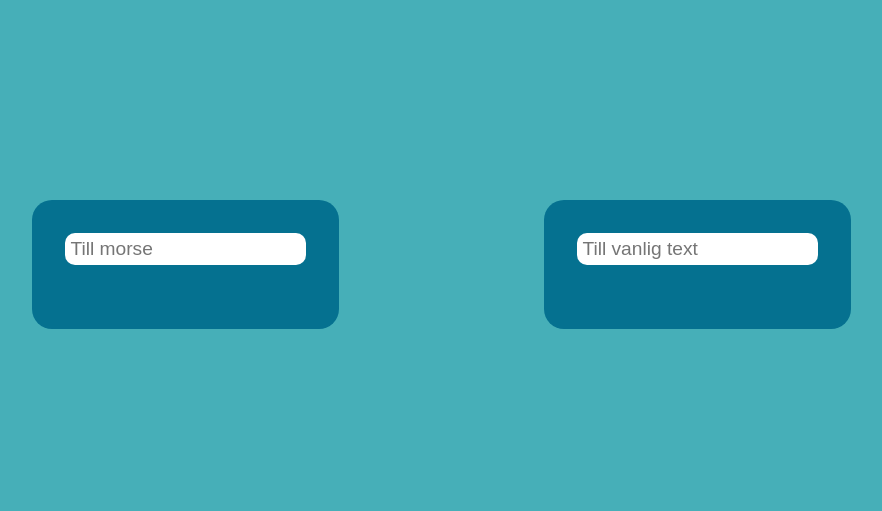
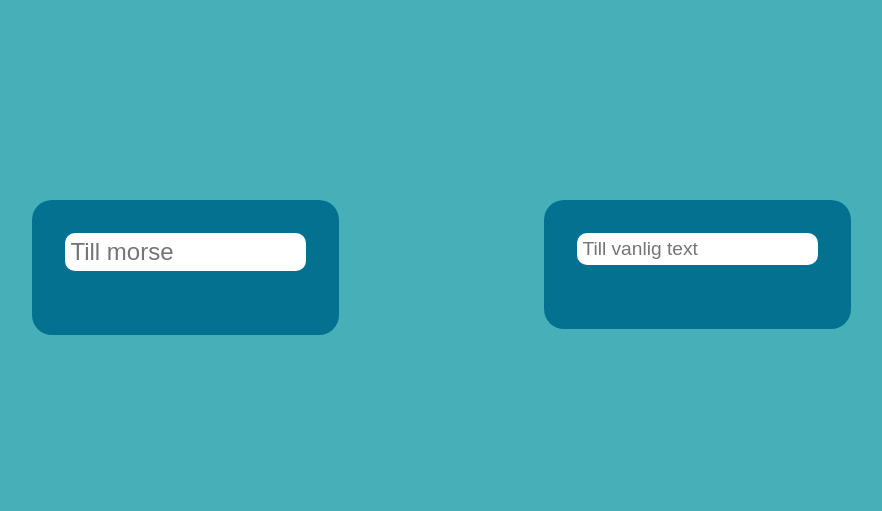
Before and after one commit to HelloWorldSweden/uppdrag, a PHP site: page / in a window 1280 px wide. Shown: the top 511 px of the page, without its empty margins (224-1106 px from the left). Run offline with PHP 8.4, Linux system fonts and the light colour scheme.

Commit message:
Update style.css

```diff
--- a/morse/style.css
+++ b/morse/style.css
@@ -51,7 +51,7 @@ img{
   padding: 2%;
   border-radius: 10px;
   border: none;
-  font-size: 1.2rem;
+  font-size: 1.5rem;
 }
 #from{
   margin: 15% auto;
```
